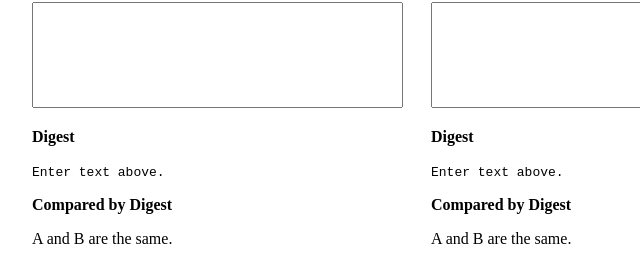
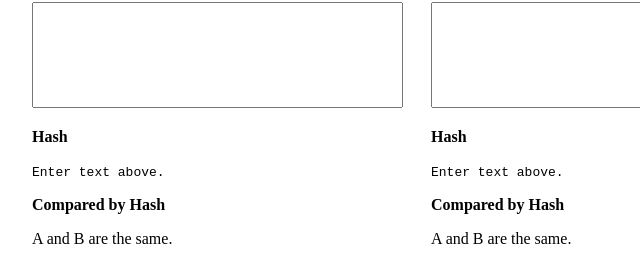
Before and after one commit to kemitchell/whatsahash, a plain HTML site: page index.html in a window 1280 px wide. Shown: the part 214-477 px from the top of the page, 226-866 px from the left. Drawn offline with Linux system fonts and the light colour scheme.

Commit message:
Use "Hash" instead of "Digest"

```diff
--- a/index.html
+++ b/index.html
@@ -42,9 +42,9 @@ label {
             <form>
               <p><label>Input</label></p>
               <textarea class=input></textarea>
-              <p><label>Digest</label></p>
+              <p><label>Hash</label></p>
               <code class=digest>Enter text above.</code>
-              <p><label>Compared by Digest</label></p>
+              <p><label>Compared by Hash</label></p>
               <p class=same>A and B are the same.</p>
             </form>
           </td>
@@ -53,9 +53,9 @@ label {
             <form>
               <p><label>Input</label></p>
               <textarea class=input></textarea>
-              <p><label>Digest</label></p>
+              <p><label>Hash</label></p>
               <code class=digest>Enter text above.</code>
-              <p><label>Compared by Digest</label></p>
+              <p><label>Compared by Hash</label></p>
               <p class=same>A and B are the same.</p>
             </form>
           </td>
```
